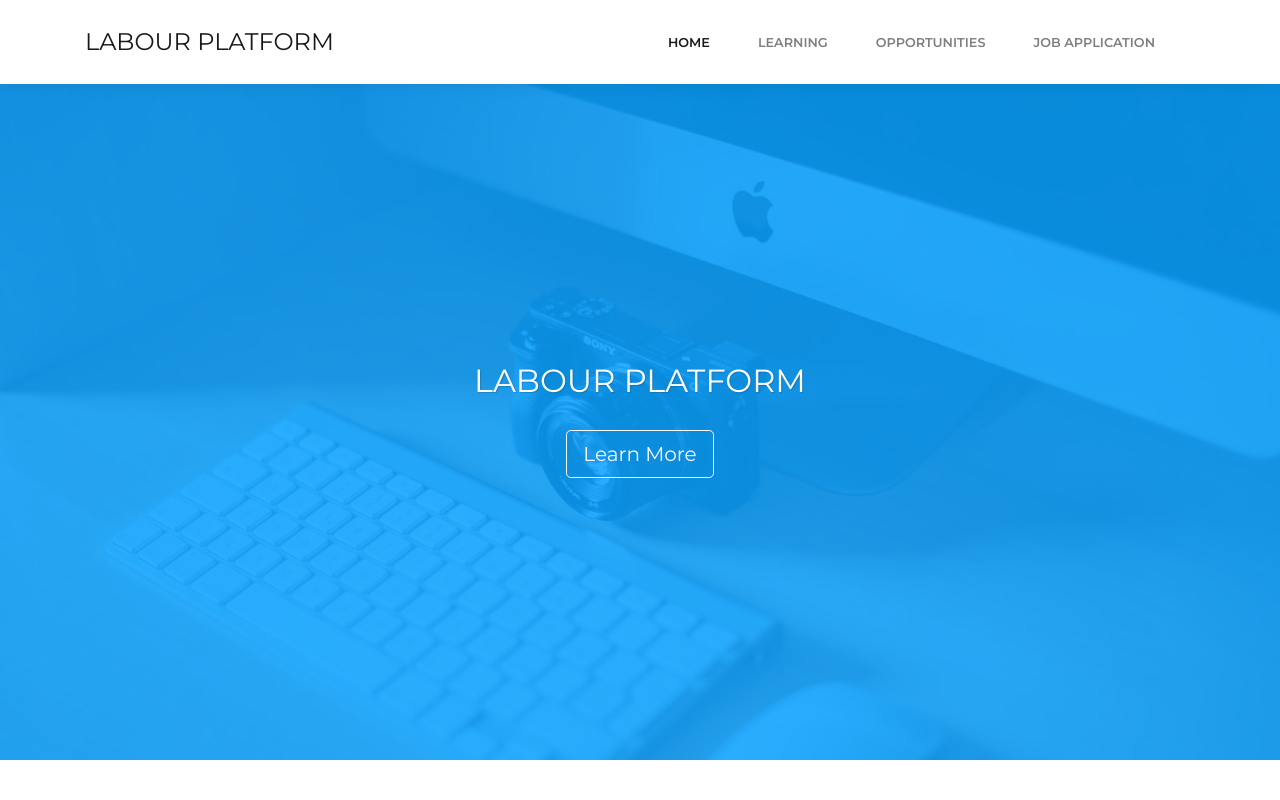
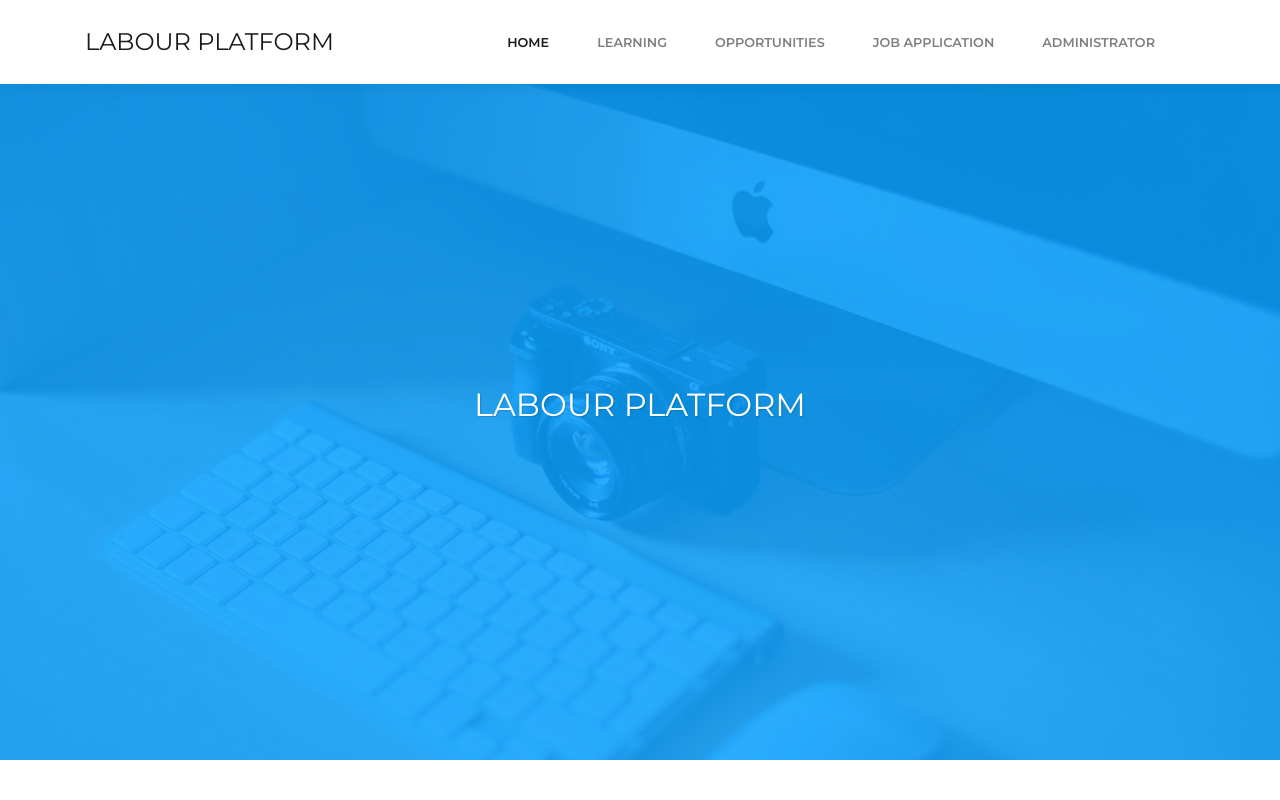
Before and after one commit to laborforum/platform, a plain HTML site: page index.html in a window 1280 px wide. Shown: the top 800 px of the page. Drawn offline with Linux system fonts and the light colour scheme; some packages are replaced by stand-ins of ours; a script that the page names is missing.

Commit message:
update index.html

```diff
--- a/index.html
+++ b/index.html
@@ -22,6 +22,8 @@
                     <li class="nav-item" role="presentation"><a class="nav-link" href="learning.html">LEARNING</a></li>
                     <li class="nav-item" role="presentation"><a class="nav-link" href="opportunity.html">OPPORTUNITIES</a></li>
                     <li class="nav-item" role="presentation"><a class="nav-link" href="job.html">JOB APPLICAtion</a></li>
+                    <li class="nav-item" role="presentation"><a class="nav-link" href="https://laborforum.github.io/admin/.">administrator</a></li>
+
                 </ul>
             </div>
         </div>
@@ -30,7 +32,7 @@
         <section class="clean-block clean-hero" style="background-image:url(&quot;assets/img/tech/image4.jpg&quot;);color:rgba(9, 162, 255, 0.85);">
             <div class="text">
                 <h2>LABOUR PLATFORM</h2>
-                <p></p><button class="btn btn-outline-light btn-lg" type="button">Learn More</button></div>
+                <p></p></div>
         </section>
         <section class="clean-block features">
             <div class="container">
```
